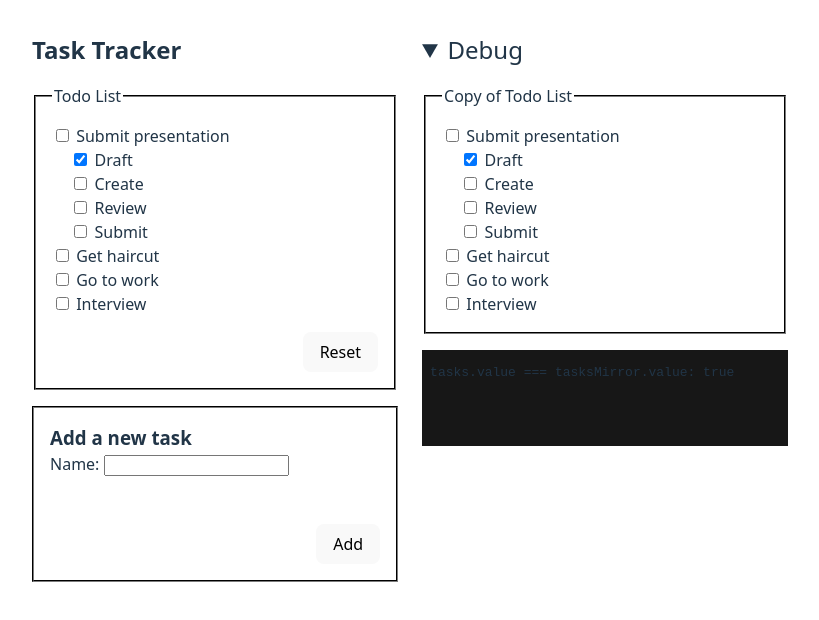
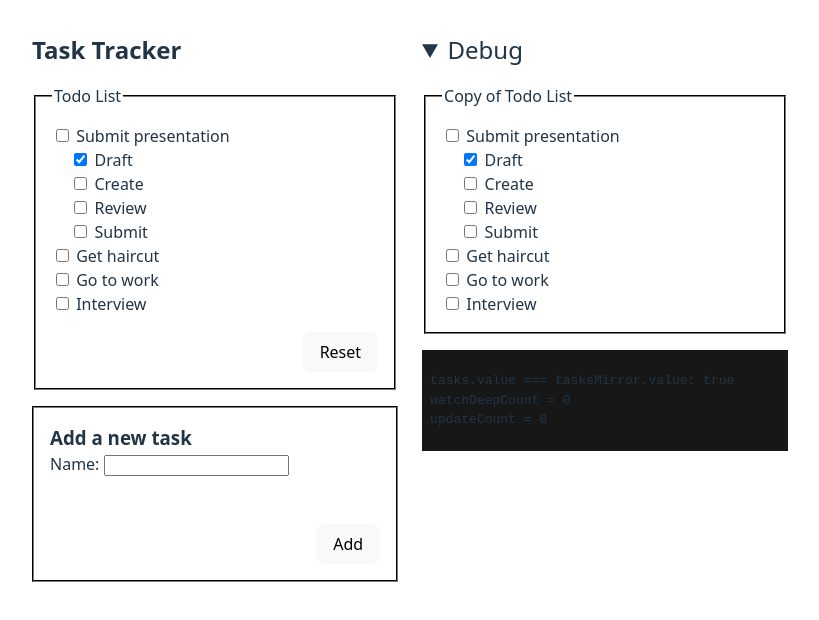
Before and after one commit to ethanchristensen01/vue-vmodel-experiments, a Vue app in the folder interview-vue/: page / in a window 1280 px wide. Both pictures are taken after a click on the heading "Debug". Shown: the top 620 px of the page, without its empty margins (0-819 px from the left). Built offline with nearby package versions, Linux system fonts and the light colour scheme.

Commit message:
Format output debugging a little better

```diff
--- a/interview-vue/src/views/MainPage.vue
+++ b/interview-vue/src/views/MainPage.vue
@@ -35,9 +35,11 @@
         </fieldset>
       </div>
       <output>
-        <code>
+        <pre class="code">
           tasks.value === tasksMirror.value: {{ tasks === tasksMirror }}
-        </code>
+          watchDeepCount = {{ watchDeepCount }}
+          updateCount = {{ updateCount }}
+        </pre class="code">
       </output>
     </details>
   </section>
@@ -77,10 +79,16 @@ function resetTasks () {
 }
 
 watch(() => tasks, v => console.log('watch task', v.value))
-watch(() => tasks, v => console.log('watch task deep', v.value), { deep: true })
+const watchDeepCount = ref(0)
+watch(() => tasks, v => {
+  console.log('watch task deep', v.value)
+  watchDeepCount.value++
+}, { deep: true })
 
+const updateCount = ref(0)
 function onUpdate (value?: Task[]) {
   console.log('v-model update', value)
+  updateCount.value++
 }
 
 const tasksMirror = ref(tasks.value)
@@ -126,4 +134,8 @@ output {
 summary {
   font-size: x-large;
 }
+
+pre.code {
+  white-space: pre-line;
+}
 </style>
```
